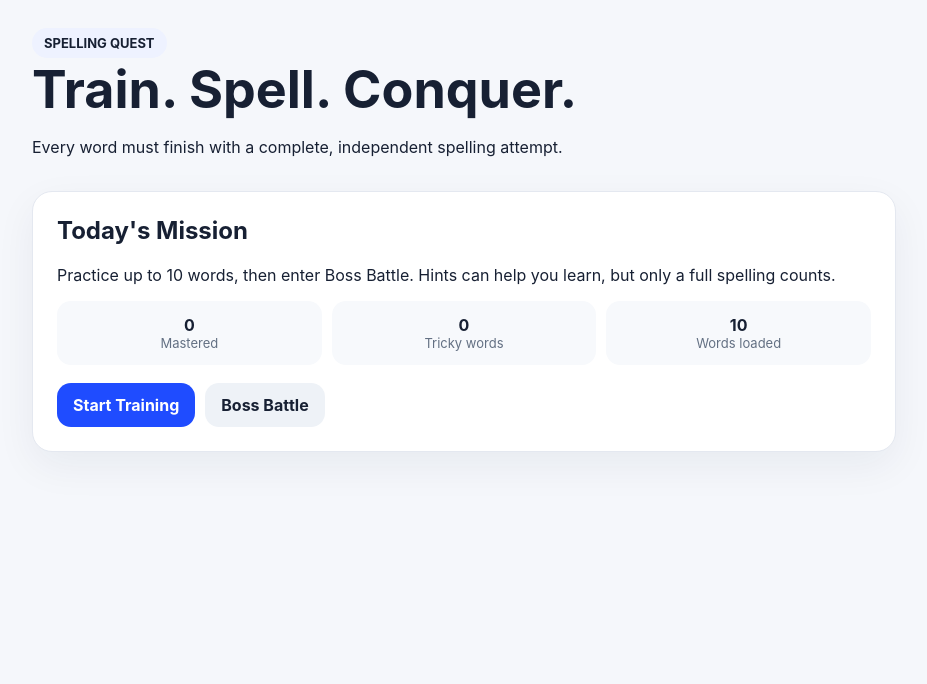
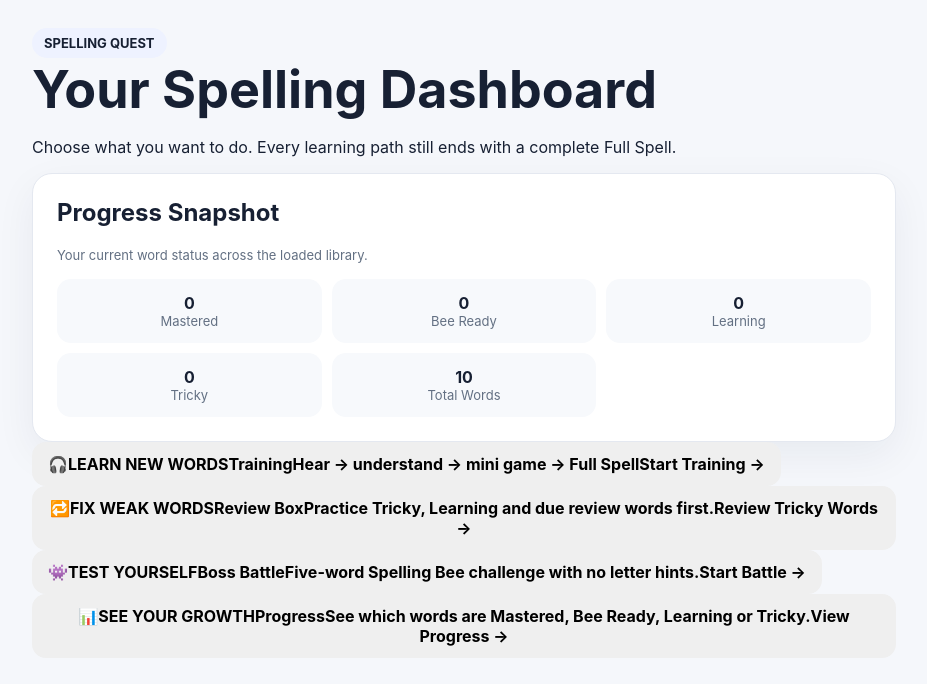
Before and after one commit to Alina1990127/spelling-quest, a Next.js app: page / in a window 1280 px wide. Shown: the top 684 px of the page, without its empty margins (176-1103 px from the left). Built offline with nearby package versions, Linux system fonts and the light colour scheme.

Commit message:
Phase 1: rebuild Home Dashboard from locked product spec

```diff
--- a/app/page.tsx
+++ b/app/page.tsx
@@ -5,7 +5,7 @@ import { words } from "@/data/words";
 import { loadProgress, saveProgress, scheduleReview } from "@/lib/progress";
 import type { SpellingWord, WordProgress } from "@/types";
 
-type Phase = "home" | "training" | "boss" | "summary";
+type Phase = "home" | "training" | "boss" | "review-placeholder" | "progress-placeholder" | "summary";
 
 const blankProgress = (): WordProgress => ({
   status: "new",
@@ -48,6 +48,16 @@ export default function HomePage() {
 
   const tricky = useMemo(
     () => Object.values(progress).filter((item) => item.status === "tricky").length,
+    [progress]
+  );
+
+  const learning = useMemo(
+    () => Object.values(progress).filter((item) => item.status === "learning").length,
+    [progress]
+  );
+
+  const beeReady = useMemo(
+    () => Object.values(progress).filter((item) => item.status === "bee-ready").length,
     [progress]
   );
 
@@ -164,28 +174,80 @@ export default function HomePage() {
   if (phase === "home") {
     return (
       <main>
-        <div className="header">
-          <div>
-            <span className="badge">SPELLING QUEST</span>
-            <h1>Train. Spell. Conquer.</h1>
-            <p>Every word must finish with a complete, independent spelling attempt.</p>
+        <div className="dashboardHero">
+          <span className="badge">SPELLING QUEST</span>
+          <h1>Your Spelling Dashboard</h1>
+          <p>Choose what you want to do. Every learning path still ends with a complete Full Spell.</p>
+        </div>
+
+        <div className="card">
+          <div className="sectionHead">
+            <div>
+              <h2>Progress Snapshot</h2>
+              <p className="small">Your current word status across the loaded library.</p>
+            </div>
+          </div>
+
+          <div className="stats statsFive">
+            <div className="stat"><strong>{mastered}</strong><div className="small">Mastered</div></div>
+            <div className="stat"><strong>{beeReady}</strong><div className="small">Bee Ready</div></div>
+            <div className="stat"><strong>{learning}</strong><div className="small">Learning</div></div>
+            <div className="stat"><strong>{tricky}</strong><div className="small">Tricky</div></div>
+            <div className="stat"><strong>{words.length}</strong><div className="small">Total Words</div></div>
           </div>
         </div>
 
-        <div className="card">
-          <h2>Today's Mission</h2>
+        <div className="moduleGrid">
+          <button className="moduleCard moduleTraining" onClick={pickTrainingWords}>
+            <span className="moduleIcon">🎧</span>
+            <span className="moduleEyebrow">LEARN NEW WORDS</span>
+            <strong>Training</strong>
+            <span>Hear → understand → mini game → Full Spell</span>
+            <b>Start Training →</b>
+          </button>
+
+          <button className="moduleCard" onClick={() => setPhase("review-placeholder")}>
+            <span className="moduleIcon">🔁</span>
+            <span className="moduleEyebrow">FIX WEAK WORDS</span>
+            <strong>Review Box</strong>
+            <span>Practice Tricky, Learning and due review words first.</span>
+            <b>Review Tricky Words →</b>
+          </button>
+
+          <button className="moduleCard" onClick={beginBoss}>
+            <span className="moduleIcon">👾</span>
+            <span className="moduleEyebrow">TEST YOURSELF</span>
+            <strong>Boss Battle</strong>
+            <span>Five-word Spelling Bee challenge with no letter hints.</span>
+            <b>Start Battle →</b>
+          </button>
+
+          <button className="moduleCard" onClick={() => setPhase("progress-placeholder")}>
+            <span className="moduleIcon">📊</span>
+            <span className="moduleEyebrow">SEE YOUR GROWTH</span>
+            <strong>Progress</strong>
+            <span>See which words are Mastered, Bee Ready, Learning or Tricky.</span>
+            <b>View Progress →</b>
+          </button>
+        </div>
+      </main>
+    );
+  }
+
+  if (phase === "review-placeholder" || phase === "progress-placeholder") {
+    const isReview = phase === "review-placeholder";
+    return (
+      <main>
+        <div className="card placeholderCard">
+          <span className="badge">{isReview ? "REVIEW BOX" : "PROGRESS"}</span>
+          <h2>{isReview ? "Review Box is the next module." : "Progress is scheduled after the core learning modules."}</h2>
           <p>
-            Practice up to 10 words, then enter Boss Battle. Hints can help you learn,
-            but only a full spelling counts.
+            {isReview
+              ? "This entrance is now locked into the dashboard. In the next phase it will pull Tricky, Learning and due-review words into a Full Spell review queue."
+              : "This entrance is now locked into the dashboard. Its full page will show status totals, word lists and attempt counts."}
           </p>
-          <div className="stats">
-            <div className="stat"><strong>{mastered}</strong><div className="small">Mastered</div></div>
-            <div className="stat"><strong>{tricky}</strong><div className="small">Tricky words</div></div>
-            <div className="stat"><strong>{words.length}</strong><div className="small">Words loaded</div></div>
-          </div>
           <div className="actions">
-            <button className="primary" onClick={pickTrainingWords}>Start Training</button>
-            <button className="secondary" onClick={beginBoss}>Boss Battle</button>
+            <button className="primary" onClick={() => setPhase("home")}>Back to Dashboard</button>
           </div>
         </div>
       </main>
```
